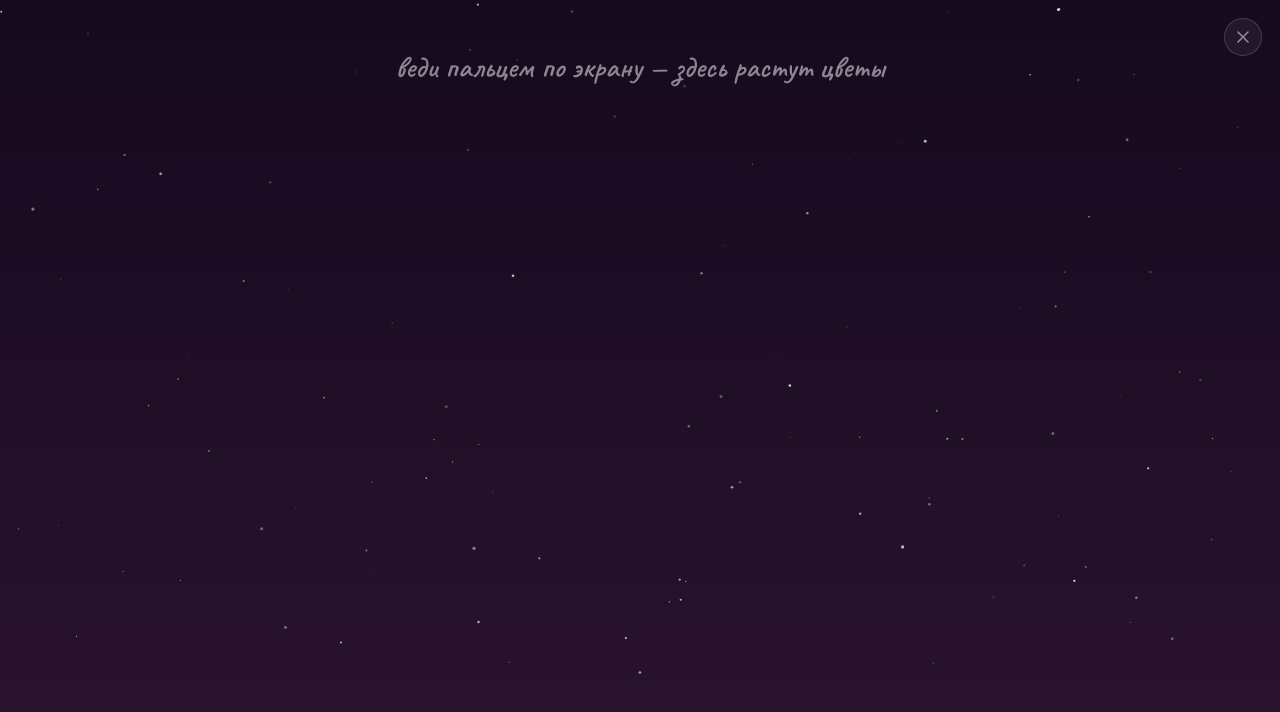
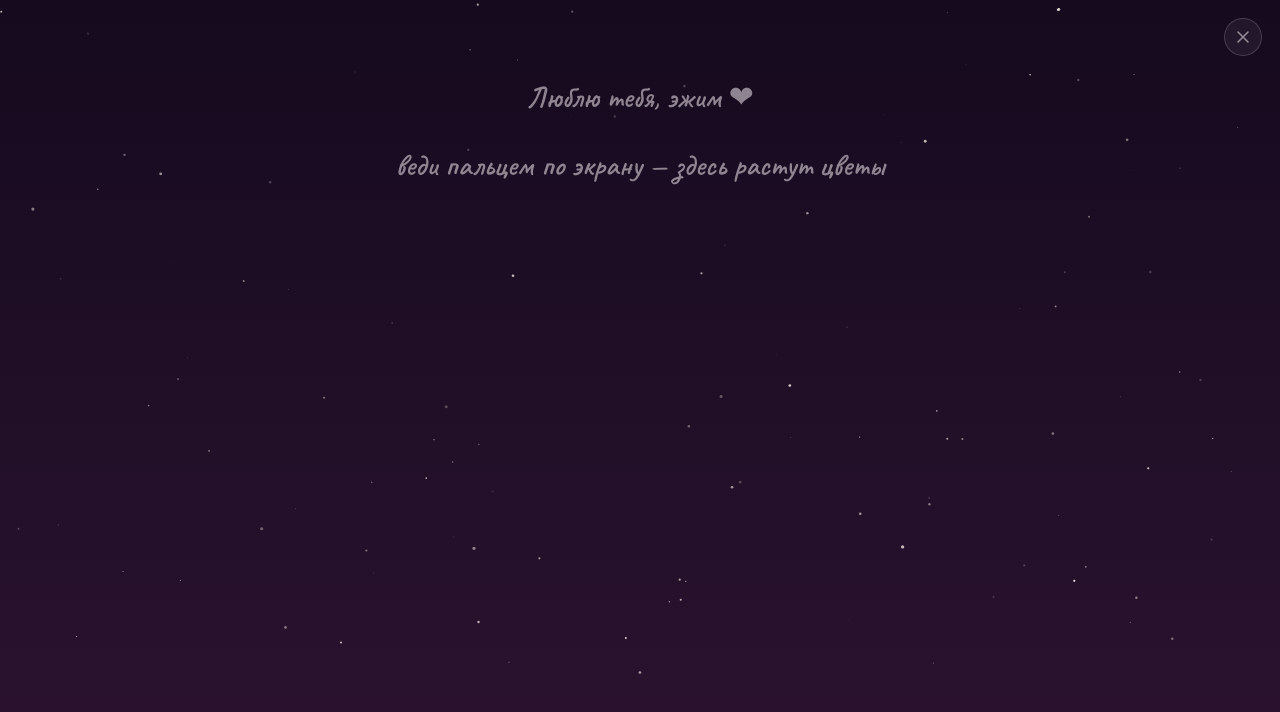
Before and after one commit to Foji-visi/flawer, a plain HTML site: page index.html in a window 1280 px wide. Drawn offline with Linux system fonts and the light colour scheme.

Commit message:
Update index.html

```diff
--- a/index.html
+++ b/index.html
@@ -14,7 +14,10 @@
   <canvas id="sky"></canvas>
   <canvas id="garden"></canvas>
 
-  <div class="hint" id="hint">веди пальцем по экрану — здесь растут цветы</div>
+  <div class="hint" id="hint">
+    <p class="hint-love">Люблю тебя, эжим <span class="heart">❤</span></p>
+    <p class="hint-sub">веди пальцем по экрану — здесь растут цветы</p>
+  </div>
 
   <button class="clear-btn" id="clearBtn" aria-label="Очистить сад">
     <svg width="18" height="18" viewBox="0 0 18 18" fill="none">
```
